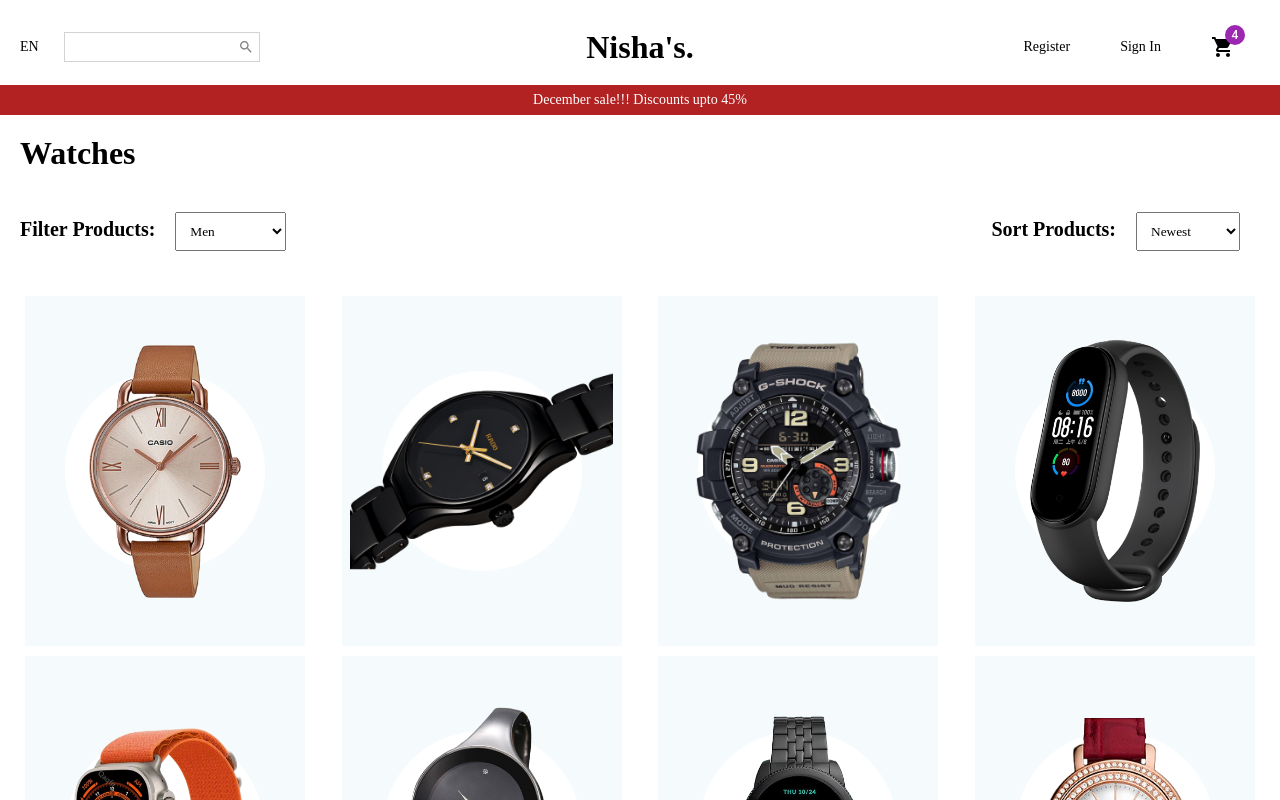
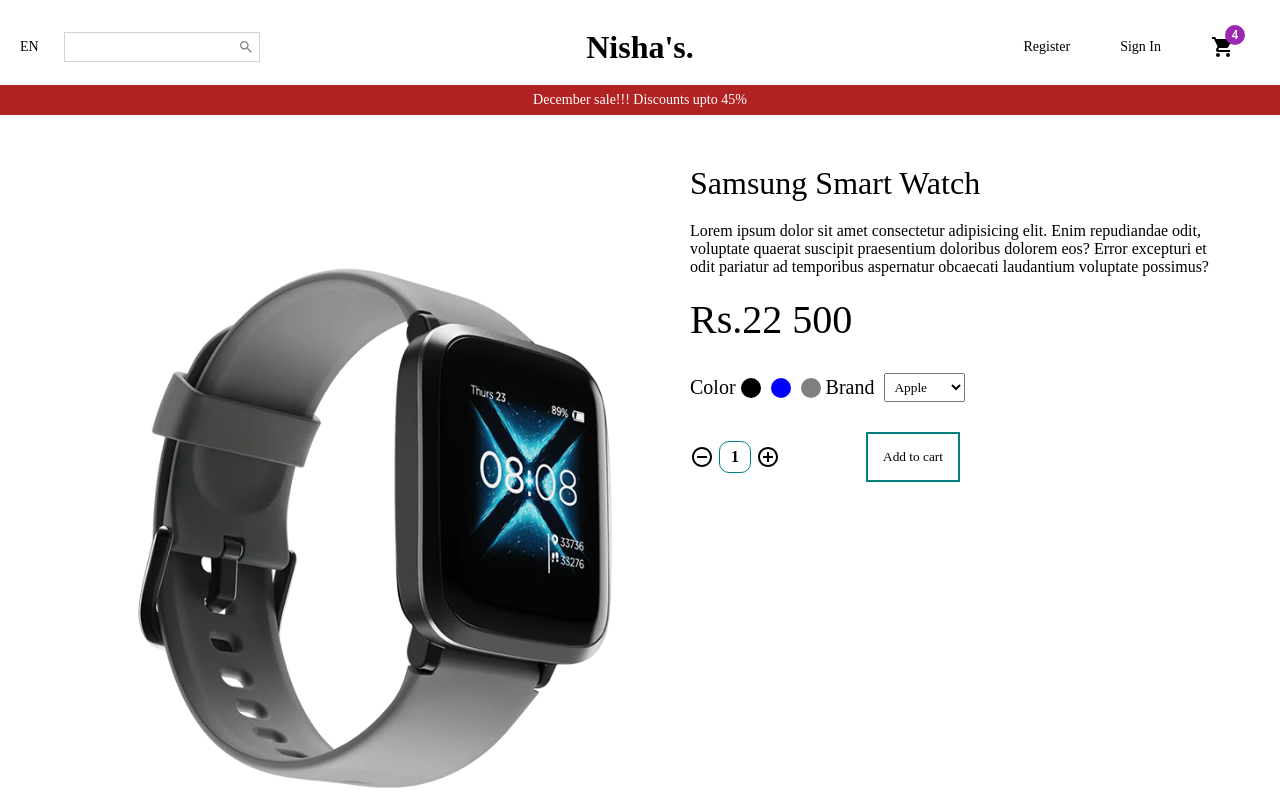
Before and after one commit to ks-nishan/E-commerce, a React (Create React App) app: page / in a window 1280 px wide. Shown: the top 800 px of the page. Built offline with nearby package versions, Linux system fonts and the light colour scheme; a web font is replaced by a local one.

Commit message:
product page

```diff
--- a/src/App.jsx
+++ b/src/App.jsx
@@ -1,9 +1,10 @@
 import React from "react";
 import Home from "./pages/Home";
 import ProductList from "./pages/ProductList";
+import Product from "./pages/Product";
 
 const App = () => {
-  return <ProductList />;
+  return <Product />;
 };
 
 export default App;
--- /dev/null
+++ b/src/pages/Product.jsx
@@ -0,0 +1,167 @@
+import React from "react";
+import styled from "styled-components";
+import Announcements from "../components/Announcements";
+import Footer from "../components/Footer";
+import Navbar from "../components/Navbar";
+import Newsletter from "../components/Newsletter";
+
+import watch from "../images/smart_watch2.png";
+
+import DoDisturbOnOutlinedIcon from "@mui/icons-material/DoDisturbOnOutlined";
+import AddCircleOutlineOutlinedIcon from "@mui/icons-material/AddCircleOutlineOutlined";
+
+const Container = styled.div``;
+
+const Wrapper = styled.div`
+  padding: 50px;
+  display: flex;
+`;
+const ImageContainer = styled.div`
+  flex: 1;
+  padding: 0px 50px;
+`;
+
+const Img = styled.img`
+  width: 100%;
+  height: 90vh;
+  object-fit: cover;
+`;
+
+const InfoContainer = styled.div`
+  flex: 1;
+`;
+
+const Title = styled.h1`
+  font-weight: 300;
+`;
+
+const Desc = styled.p`
+  margin: 20px 0px;
+`;
+
+const Price = styled.span`
+  font-weight: 500;
+  font-size: 40px;
+`;
+
+const FilterContainer = styled.div`
+  width: 50%;
+  margin: 30px 0px;
+  display: flex;
+  justify-content: space-between;
+`;
+
+const Filter = styled.div`
+  display: flex;
+  align-items: center;
+`;
+
+const FilterTitle = styled.span`
+  font-size: 20px;
+  font-weight: 200;
+`;
+
+const FilterColor = styled.div`
+  width: 20px;
+  height: 20px;
+  border-radius: 50%;
+  background-color: ${(props) => props.color};
+  margin: 0px 5px;
+  cursor: pointer;
+`;
+
+const FilterBrand = styled.select`
+  margin-left: 10px;
+  padding: 5px;
+`;
+
+const FilterBrandOption = styled.option``;
+
+const AddContainer = styled.div`
+  width: 50%;
+  display: flex;
+  align-items: center;
+  justify-content: space-between;
+`;
+
+const AmountContainer = styled.div`
+  display: flex;
+  align-items: center;
+  font-weight: 700;
+`;
+
+const Amount = styled.span`
+  width: 30px;
+  height: 30px;
+  border-radius: 10px;
+  border: 1px solid teal;
+  display: flex;
+  align-items: center;
+  justify-content: center;
+  margin: 0px 5px;
+`;
+
+const Button = styled.button`
+  padding: 15px;
+  border: 2px solid teal;
+  background-color: white;
+  cursor: pointer;
+
+  &:hover {
+    background-color: teal;
+    font-weight: 6000;
+    transition: all 0.5s ease;
+  }
+`;
+
+const Product = () => {
+  return (
+    <Container>
+      <Navbar />
+      <Announcements />
+      <Wrapper>
+        <ImageContainer>
+          <Img src={watch} />
+        </ImageContainer>
+        <InfoContainer>
+          <Title>Samsung Smart Watch</Title>
+          <Desc>
+            Lorem ipsum dolor sit amet consectetur adipisicing elit. Enim
+            repudiandae odit, voluptate quaerat suscipit praesentium doloribus
+            dolorem eos? Error excepturi et odit pariatur ad temporibus
+            aspernatur obcaecati laudantium voluptate possimus?
+          </Desc>
+          <Price>Rs.22 500</Price>
+          <FilterContainer>
+            <Filter>
+              <FilterTitle>Color</FilterTitle>
+              <FilterColor color="black" />
+              <FilterColor color="blue" />
+              <FilterColor color="gray" />
+            </Filter>
+            <Filter>
+              <FilterTitle>Brand</FilterTitle>
+              <FilterBrand>
+                <FilterBrandOption>Apple</FilterBrandOption>
+                <FilterBrandOption>Samsung</FilterBrandOption>
+                <FilterBrandOption>Casio</FilterBrandOption>
+              </FilterBrand>
+            </Filter>
+          </FilterContainer>
+          <AddContainer>
+            <AmountContainer>
+              <DoDisturbOnOutlinedIcon />
+              <Amount>1</Amount>
+              <AddCircleOutlineOutlinedIcon />
+            </AmountContainer>
+            <Button>Add to cart</Button>
+          </AddContainer>
+        </InfoContainer>
+      </Wrapper>
+      <Newsletter />
+      <Footer />
+    </Container>
+  );
+};
+
+export default Product;
```
